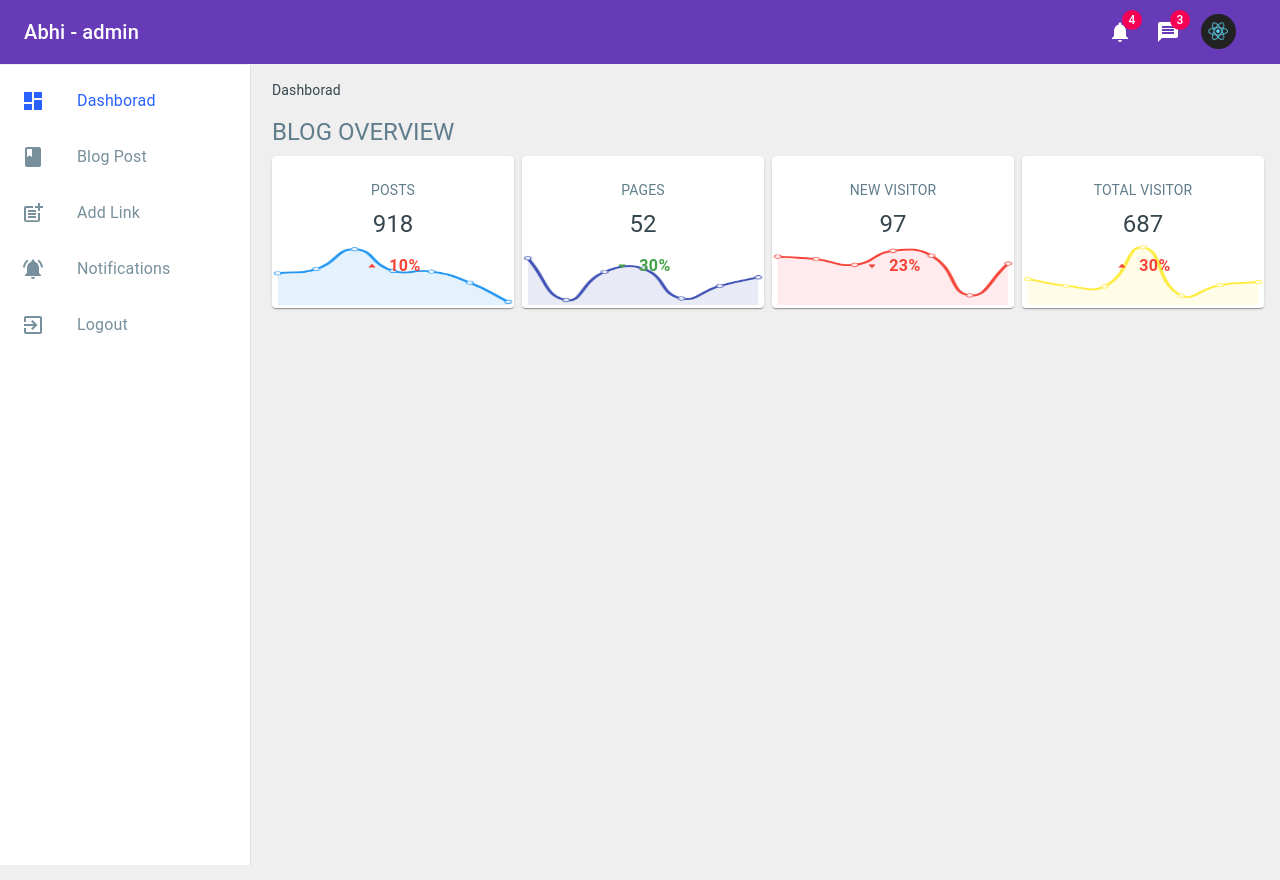
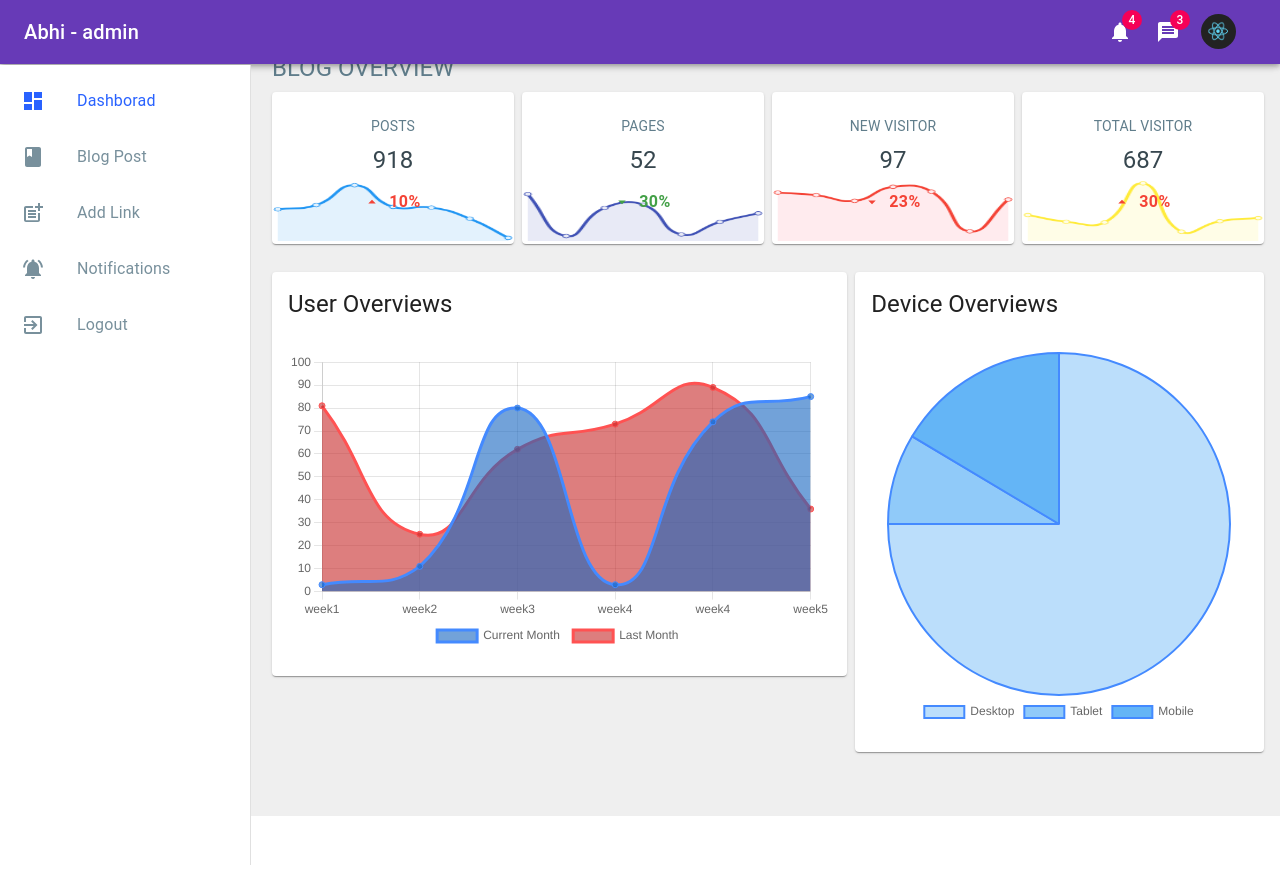
Before and after one commit to Abhimishra2424/MaterialUi-Admin-Dashbord, a React (Create React App) app: page / in a window 1280 px wide. After the commit the page ends 816 px from the top, so only its background shows below. Built offline with nearby package versions, Linux system fonts and the light colour scheme.

Commit message:
add usergraph and piegraph

```diff
--- a/src/components/BodyComponent/BodyStyles.jsx
+++ b/src/components/BodyComponent/BodyStyles.jsx
@@ -50,4 +50,11 @@ export const useStyles = makeStyles((theme) => ({
   cardContent: {
     position: "relative",
   },
+
+  // user trafic graph
+  displayUsergraph: {
+    width: "100%",
+    minHeight: "300px",
+    height: "auto",
+  },
 }));
--- a/src/components/BodyComponent/Dashboard/Dashboard.jsx
+++ b/src/components/BodyComponent/Dashboard/Dashboard.jsx
@@ -17,6 +17,7 @@ import {
   FakeArrayDataGenerator,
   randomValueGenerator,
 } from "../../../utils/FakeArrayData";
+import UserOverview from "./UserOverview";
 
 export default function Dashboard() {
   const classes = useStyles();
@@ -130,6 +131,7 @@ export default function Dashboard() {
           </Grid>
         ))}
       </Grid>
+      <UserOverview />
     </Box>
   );
 }
--- /dev/null
+++ b/src/components/BodyComponent/Dashboard/UserOverview.jsx
@@ -0,0 +1,105 @@
+import React from "react";
+import { Box, Card, CardContent, Grid, Typography } from "@material-ui/core";
+import { GeneralGraphComponent } from "../../Common/GraphComponent";
+import { useEffect } from "react";
+import { useStyles } from "../BodyStyles";
+import { FakeArrayDataGenerator } from "../../../utils/FakeArrayData";
+import { blue } from "@material-ui/core/colors";
+import { red } from "@material-ui/core/colors";
+
+export default function UserOverview() {
+  const classes = useStyles();
+
+  const GraphData = [
+    {
+      id: "userGraph",
+      type: "line",
+      datasets: [
+        {
+          label: "Current Month ",
+          data: FakeArrayDataGenerator({ count: 30, digit: 100 }),
+          backgroundColor: "rgba(21,101,192,0.6)",
+          borderColor: blue["A200"],
+          fill: true,
+          tension: 0.5,
+        },
+        {
+          label: "Last Month ",
+          data: FakeArrayDataGenerator({ count: 30, digit: 100 }),
+          backgroundColor: "rgba(198,40,40,0.6)",
+          borderColor: red["A200"],
+          fill: true,
+          tension: 0.5,
+        },
+      ],
+      xAxisLabels: ["week1", "week2", "week3", "week4", "week4", "week5"],
+    },
+    {
+      id: "userPieGraph",
+      type: "pie",
+      datasets: [
+        {
+          label: "Current Month ",
+          data: FakeArrayDataGenerator({ count: 3, digit: 1000 }),
+          backgroundColor: [blue[100], blue[200], blue[300]],
+          borderColor: blue["A200"],
+          fill: true,
+          tension: 0.5,
+        },
+      ],
+      xAxisLabels: ["Desktop", "Tablet", "Mobile"],
+    },
+  ];
+
+  useEffect(() => {
+    GraphData.map((item, i) =>
+      GeneralGraphComponent({
+        id: item.id,
+        type: item.type,
+        datasets: item.datasets,
+        xAxisLabels: item.xAxisLabels,
+      })
+    );
+  });
+
+  useEffect(() => {});
+
+  return (
+    <Box className={classes.section}>
+      <Grid container spacing={1}>
+        <Grid item xs={12} sm={7}>
+          <Card>
+            <CardContent>
+              <Typography variant="h5" component="h6">
+                User Overviews
+              </Typography>
+            </CardContent>
+            <CardContent>
+              <canvas
+                // key={i}
+                id="userGraph"
+                className={classes.displayUsergraph}
+              ></canvas>
+            </CardContent>
+          </Card>
+        </Grid>
+        <Grid item xs={12} sm={5}>
+          <Card>
+            <CardContent>
+              <Typography variant="h5" component="h6">
+                Device Overviews
+              </Typography>
+            </CardContent>
+            <CardContent>
+              <canvas
+                // key={i}
+                id="userPieGraph"
+                className={classes.displayUsergraph}
+              ></canvas>
+            </CardContent>
+          </Card>
+        </Grid>
+      </Grid>
+    </Box>
+  );
+}
--- a/src/components/Common/GraphComponent.jsx
+++ b/src/components/Common/GraphComponent.jsx
@@ -45,3 +45,39 @@ export const DisplayCradGraph = ({ id, data, brColor, bgColor }) => {
 
   return myChart;
 };
+
+export const GeneralGraphComponent = ({ id, type, datasets, xAxisLabels }) => {
+  var ctx = document.getElementById(id).getContext("2d");
+  var myChart = new Chart(ctx, {
+    type: type ? type : "line",
+    data: {
+      labels: xAxisLabels,
+      datasets: datasets,
+    },
+    options: {
+      // scales: {
+      //   x: {
+      //     display: false,
+      //     title: {
+      //       display: false,
+      //     },
+      //   },
+      //   y: {
+      //     display: false,
+      //     title: {
+      //       display: false,
+      //     },
+      //   },
+      // },
+      plugins: {
+        legend: {
+          position: "bottom",
+        },
+      },
+      responsive: true,
+      maintainAspectRatio: false,
+    },
+  });
+
+  return myChart;
+};
--- a/src/components/Header/Navbar.jsx
+++ b/src/components/Header/Navbar.jsx
@@ -16,7 +16,7 @@ import MenuIcon from "@material-ui/icons/Menu";
 export default function Navbar({ handleDrawerOpen }) {
   const classes = useStyles();
   return (
-    <AppBar position="static">
+    <AppBar position="fixed">
       <Toolbar className={classes.toolbar}>
         <Typography variant="h6" className={classes.title}>
           {`Abhi - admin`}
```
